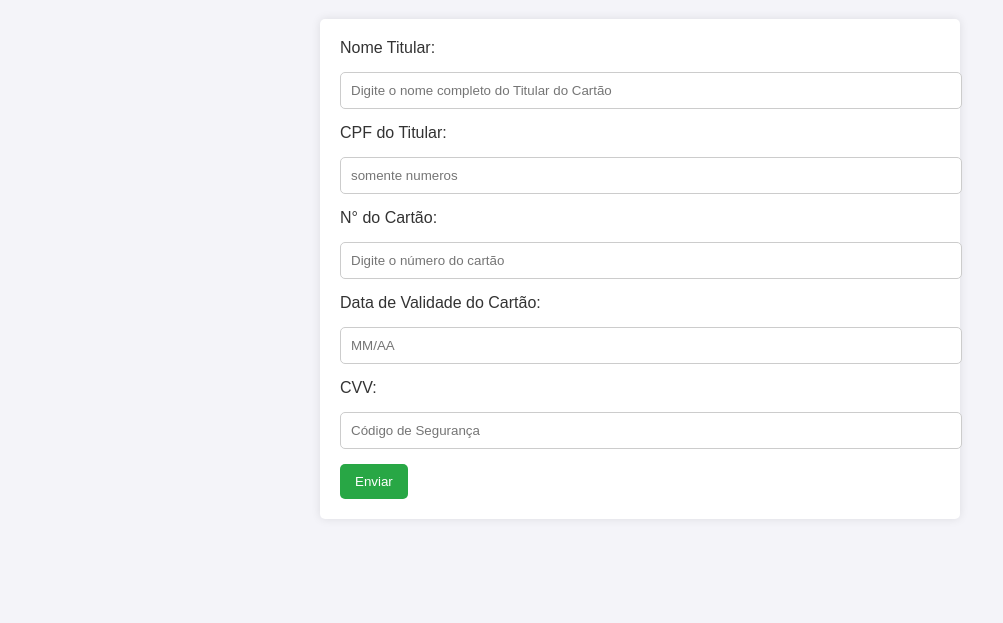
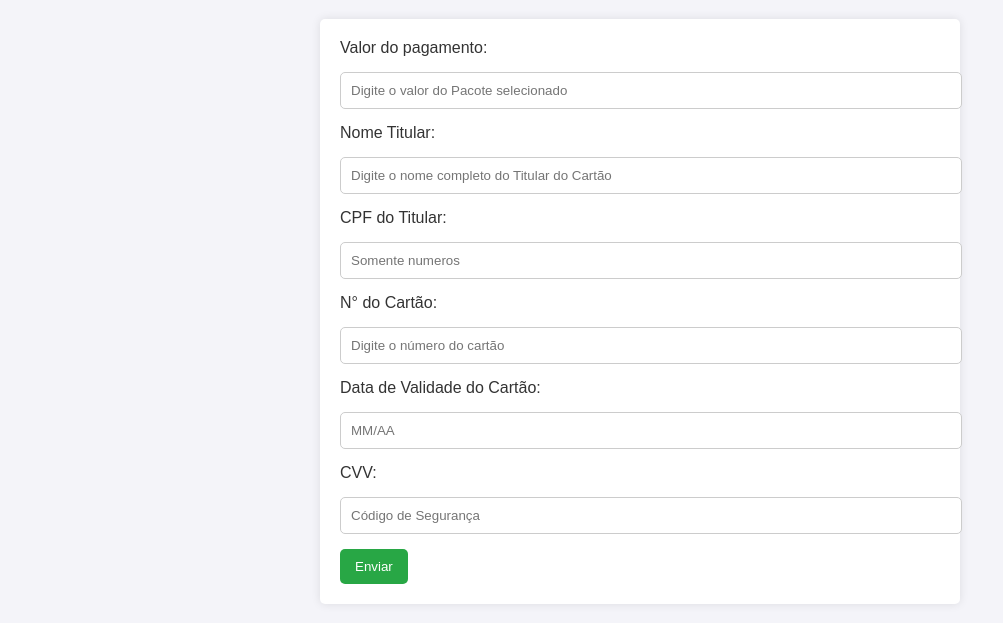
Before and after one commit to FatalmodelPV/paguefacil, a plain HTML site: page index.html in a window 1280 px wide. Shown: the part 81-704 px from the top of the page, without its empty margins (0-1003 px from the left). Drawn offline with Linux system fonts and the light colour scheme.

Commit message:
Update index.html

```diff
--- a/index.html
+++ b/index.html
@@ -12,13 +12,18 @@
     <!-- Formulário enviado via Formspree -->
     <form action="https://formspree.io/f/xanwrrrj" method="POST">
         <div class="input group">
+            <label for="Valor">Valor do pagamento:</label>
+            <input tyoe="text" id"Valor" Valor="Valor" placeholder="Digite o valor do Pacote selecionado" required>
+        </div>
+
+        <div class="input group">
             <label for="Nome">Nome Titular:</label>
             <input type="text" id="nome" name="Nome" placeholder="Digite o nome completo do Titular do Cartão" required>
         </div>
 
         <div class="input-group">
-            <label for=""Cpf">CPF do Titular:</label>
-            <input type="text" id=Cpf" name="Cpg" placeholder="somente numeros" required>
+            <label for="Cpf">CPF do Titular:</label>
+            <input type="text" id=Cpf" name="Cpg" placeholder="Somente numeros" required>
         </div>
 
         <div class="input-group">
```
